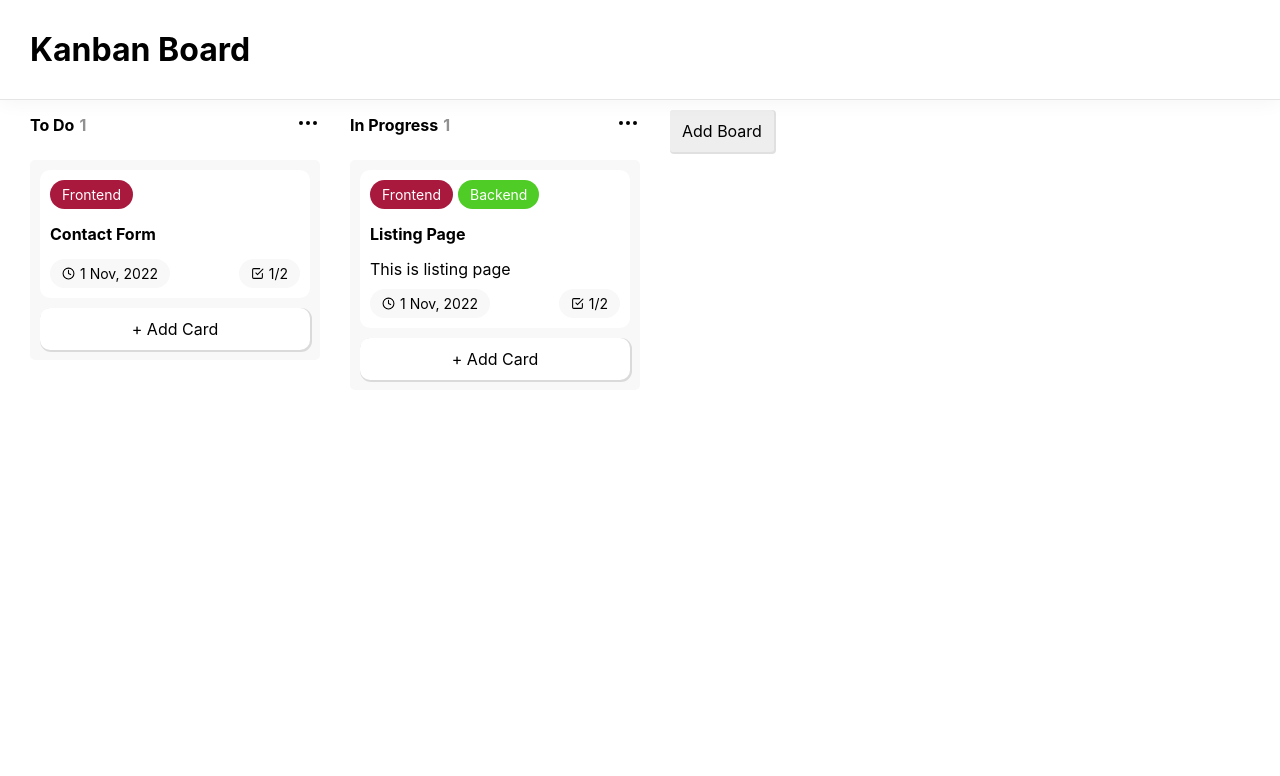
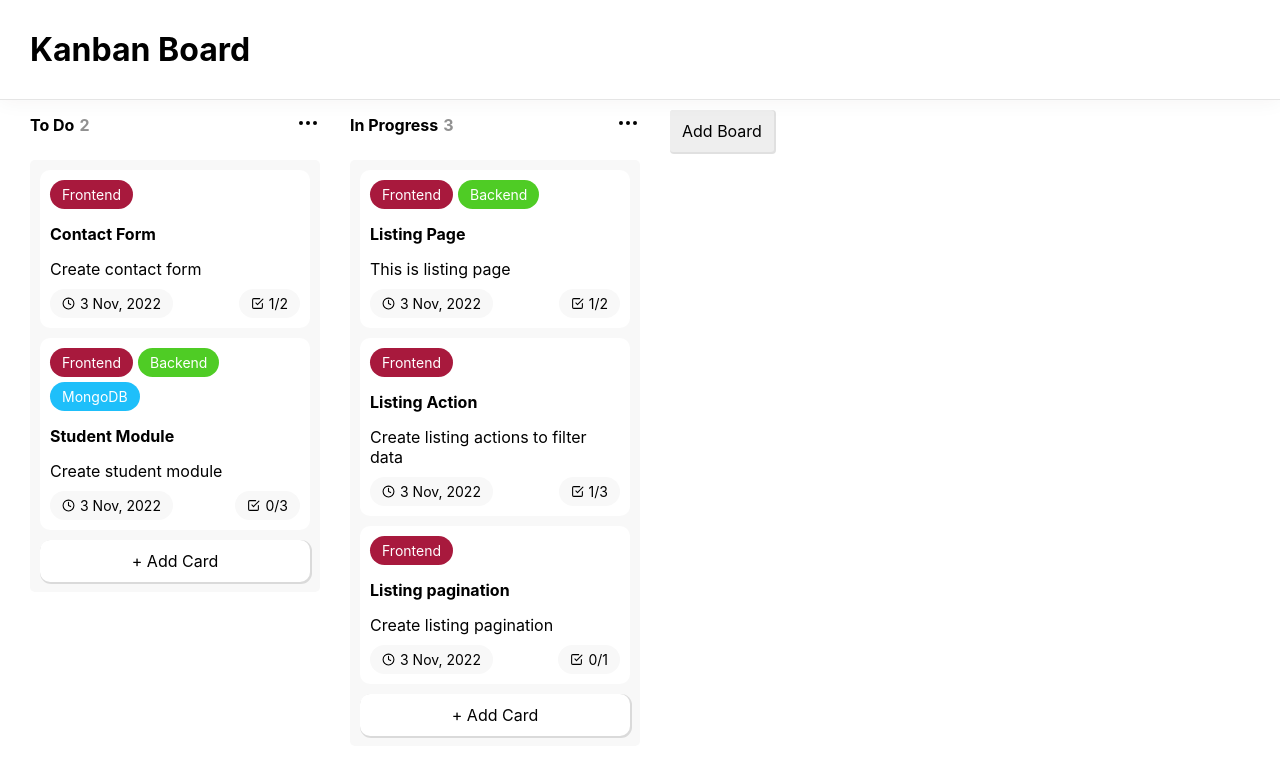
Before and after one commit to ibelal/Kanban, a React (Create React App) app: page / in a window 1280 px wide. Shown: the top 776 px of the page. Built offline with nearby package versions, Linux system fonts and the light colour scheme.

Commit message:
initial data added

```diff
--- a/src/App.js
+++ b/src/App.js
@@ -4,60 +4,7 @@ import "./App.css";
 import Board from "./Components/Board/Board";
 import Editable from "./Components/Editabled/Editable";
 
-const initialData = [
-  {
-    id: 1667338190542.205,
-    title: "To Do",
-    cards: [
-      {
-        id: 1667338207511.9517,
-        title: "Contact Form",
-        labels: [{ color: "#a8193d", text: "Frontend" }],
-        tasks: [
-          {
-            id: 1667338470630.1367,
-            completed: true,
-            text: "Create contact html",
-          },
-          {
-            id: 1667338480146.6064,
-            completed: false,
-            text: "Create service to submit form",
-          },
-        ],
-        createdAt: new Date(),
-      },
-    ],
-  },
-  {
-    id: 1667338353904.9763,
-    title: "In Progress",
-    cards: [
-      {
-        id: 1667338197129.4885,
-        title: "Listing Page",
-        labels: [
-          { color: "#a8193d", text: "Frontend" },
-          { color: "#4fcc25", text: "Backend" },
-        ],
-        tasks: [
-          {
-            id: 1667338265484.0896,
-            completed: true,
-            text: "Get listing details",
-          },
-          {
-            id: 1667338289474.3835,
-            completed: false,
-            text: "Create listing html",
-          },
-        ],
-        desc: "This is listing page",
-        createdAt: new Date(),
-      },
-    ],
-  },
-];
+import initialData from "./Data/initialData.json";
 
 function App() {
   const [boards, setBoards] = useState(
--- /dev/null
+++ b/src/Data/initialData.json
@@ -0,0 +1,121 @@
+[
+  {
+    "id": 1667338190542.205,
+    "title": "To Do",
+    "cards": [
+      {
+        "id": 1667338207511.9517,
+        "title": "Contact Form",
+        "labels": [{ "color": "#a8193d", "text": "Frontend" }],
+        "tasks": [
+          {
+            "id": 1667338470630.1367,
+            "completed": true,
+            "text": "Create contact html"
+          },
+          {
+            "id": 1667338480146.6064,
+            "completed": false,
+            "text": "Create service to submit form"
+          }
+        ],
+        "createdAt": "2022-11-03T09:12:39.294Z",
+        "desc": "Create contact form"
+      },
+      {
+        "id": 1667466898720.793,
+        "title": "Student Module",
+        "labels": [
+          { "color": "#a8193d", "text": "Frontend" },
+          { "color": "#4fcc25", "text": "Backend" },
+          { "color": "#1ebffa", "text": "MongoDB" }
+        ],
+        "tasks": [
+          {
+            "id": 1667466947367.8647,
+            "completed": false,
+            "text": "Create student form html"
+          },
+          {
+            "id": 1667466968140.7825,
+            "completed": false,
+            "text": "Create submission service"
+          },
+          {
+            "id": 1667466978616.78,
+            "completed": false,
+            "text": "Integrate submission service"
+          }
+        ],
+        "createdAt": "2022-11-03T09:12:39.294Z",
+        "desc": "Create student module"
+      }
+    ]
+  },
+  {
+    "id": 1667338353904.9763,
+    "title": "In Progress",
+    "cards": [
+      {
+        "id": 1667338197129.4885,
+        "title": "Listing Page",
+        "labels": [
+          { "color": "#a8193d", "text": "Frontend" },
+          { "color": "#4fcc25", "text": "Backend" }
+        ],
+        "tasks": [
+          {
+            "id": 1667338265484.0896,
+            "completed": true,
+            "text": "Get listing details"
+          },
+          {
+            "id": 1667338289474.3835,
+            "completed": false,
+            "text": "Create listing html"
+          }
+        ],
+        "desc": "This is listing page",
+        "createdAt": "2022-11-03T09:12:39.294Z"
+      },
+      {
+        "id": 1667466996920.121,
+        "title": "Listing Action",
+        "labels": [{ "color": "#a8193d", "text": "Frontend" }],
+        "tasks": [
+          {
+            "id": 1667467038301.24,
+            "completed": true,
+            "text": "Create listing html "
+          },
+          {
+            "id": 1667467056211.2078,
+            "completed": false,
+            "text": "Add logic to render actions"
+          },
+          {
+            "id": 1667467085250.9434,
+            "completed": false,
+            "text": "Add feature on actions"
+          }
+        ],
+        "createdAt": "2022-11-03T09:12:39.294Z",
+        "desc": "Create listing actions to filter data"
+      },
+      {
+        "id": 1667467096946.1965,
+        "title": "Listing pagination",
+        "labels": [{ "color": "#a8193d", "text": "Frontend" }],
+        "tasks": [
+          {
+            "id": 1667467131901.281,
+            "completed": false,
+            "text": "Create pagination"
+          }
+        ],
+        "createdAt": "2022-11-03T09:12:39.294Z",
+        "desc": "Create listing pagination"
+      }
+    ]
+  }
+]
```
